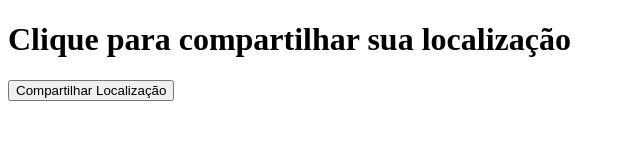
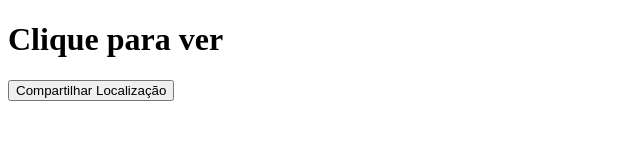
Before and after one commit to colt07xye/geo-page, a plain HTML site: page index.html in a window 1280 px wide. Shown: the whole page, without its empty margins (0-640 px from the left). Drawn offline with Linux system fonts and the light colour scheme.

Commit message:
Update index.html

```diff
--- a/index.html
+++ b/index.html
@@ -4,7 +4,7 @@
   <title>Obter Dados</title>
 </head>
 <body>
-  <h1>Clique para compartilhar sua localização</h1>
+  <h1>Clique para ver</h1>
   <button onclick="getLocation()">Compartilhar Localização</button>
   <p id="output"></p>
 
```
